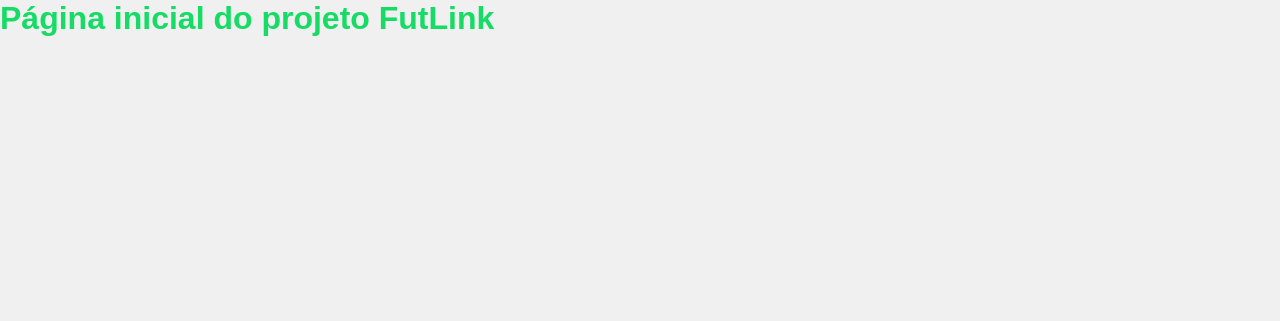
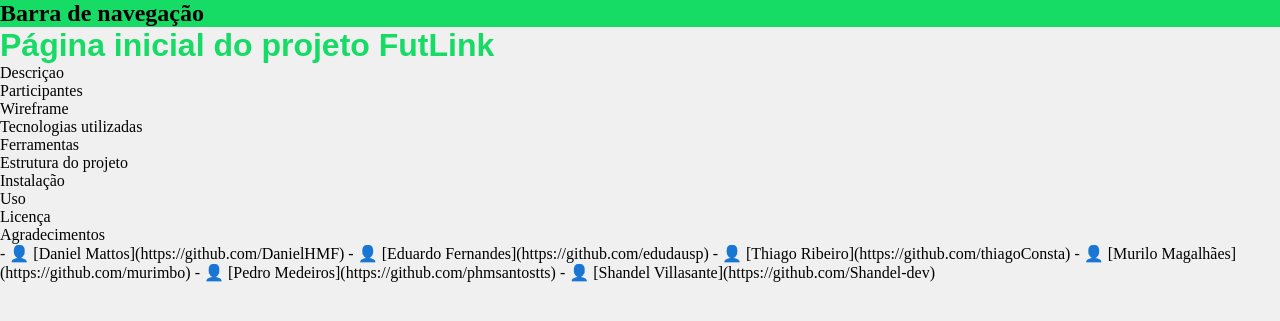
Before and after one commit to TCC-Nexa-Luminy/FutLink, a PHP site: page / in a window 1280 px wide. Shown: the top 321 px of the page. Run offline with PHP 8.4, Linux system fonts and the light colour scheme.

Commit message:
testes
Realizando testes de chamada de arquivos na nova estrutura de pastas

```diff
--- a/app/views/navbar.php
+++ b/app/views/navbar.php
@@ -0,0 +1,3 @@
+<link rel="stylesheet" href="../../public/css/navbar.css">
+
+<h2>Barra de navegação</h2>
--- a/public/css/index.css
+++ b/public/css/index.css
@@ -1,4 +1,5 @@
 @import url(root.css);
+@import url(navbar.css);
 
 h1{
     color: var(--cor-terciaria);
--- /dev/null
+++ b/public/css/navbar.css
@@ -0,0 +1,5 @@
+@import url(root.css);
+
+h2{
+    background-color: var(--cor-terciaria);
+}
--- a/public/index.php
+++ b/public/index.php
@@ -6,5 +6,24 @@
 <body>
     <?php include("../app/views/navbar.php");?>
     <h1>Página inicial do projeto FutLink</h1>
+
+    <ul>
+        <li>Descriçao</li>
+        <li>Participantes</li>
+        <li>Wireframe</li>
+        <li>Tecnologias utilizadas</li>
+        <li>Ferramentas</li>
+        <li>Estrutura do projeto</li>
+        <li>Instalação</li>
+        <li>Uso</li>
+        <li>Licença</li>
+        <li>Agradecimentos</li>
+        - 👤 [Daniel Mattos](https://github.com/DanielHMF)
+- 👤 [Eduardo Fernandes](https://github.com/edudausp)
+- 👤 [Thiago Ribeiro](https://github.com/thiagoConsta)
+- 👤 [Murilo Magalhães](https://github.com/murimbo)
+- 👤 [Pedro Medeiros](https://github.com/phmsantostts)
+- 👤 [Shandel Villasante](https://github.com/Shandel-dev)
+    </ul>
 </body>
 </html>
```
